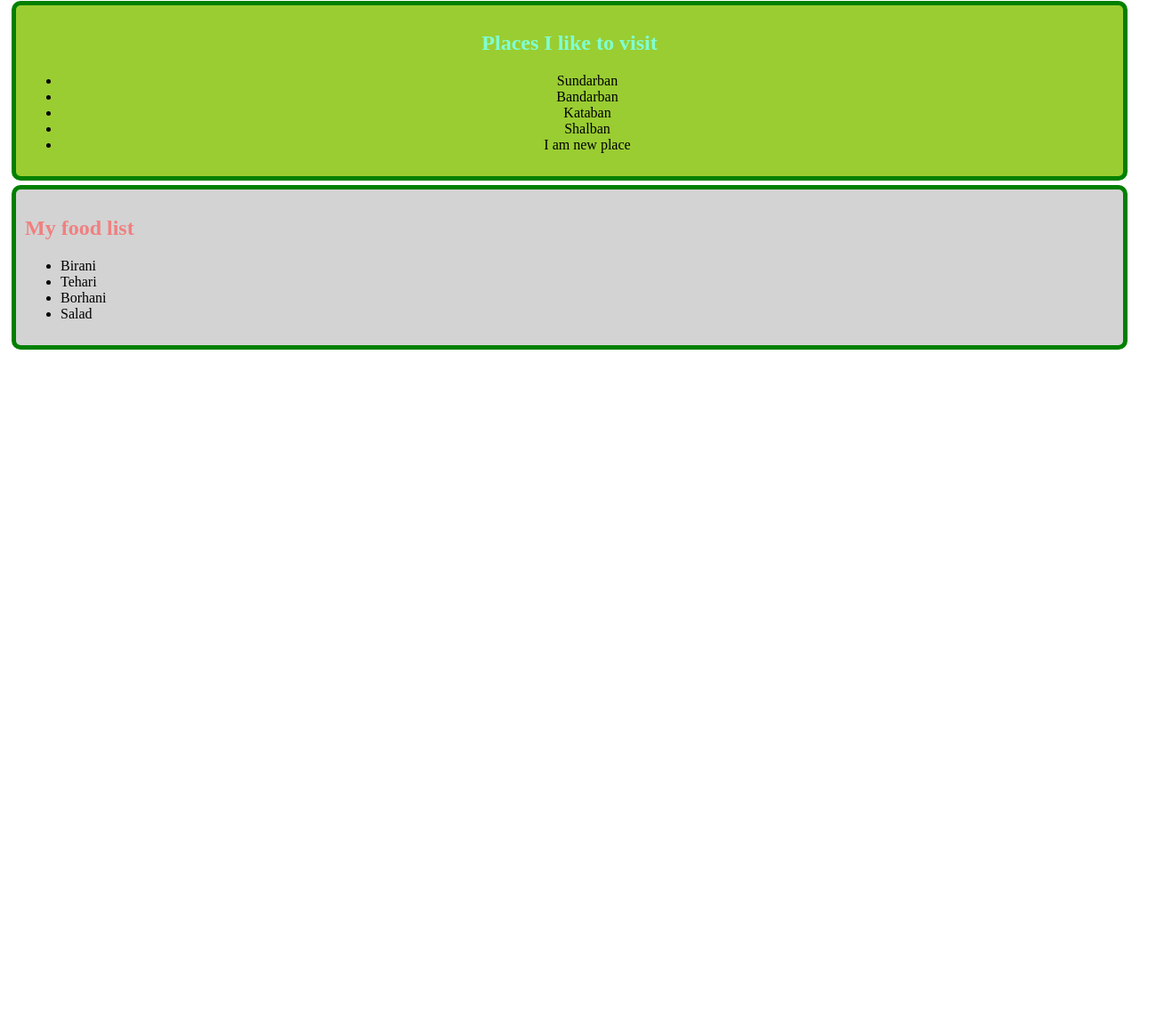
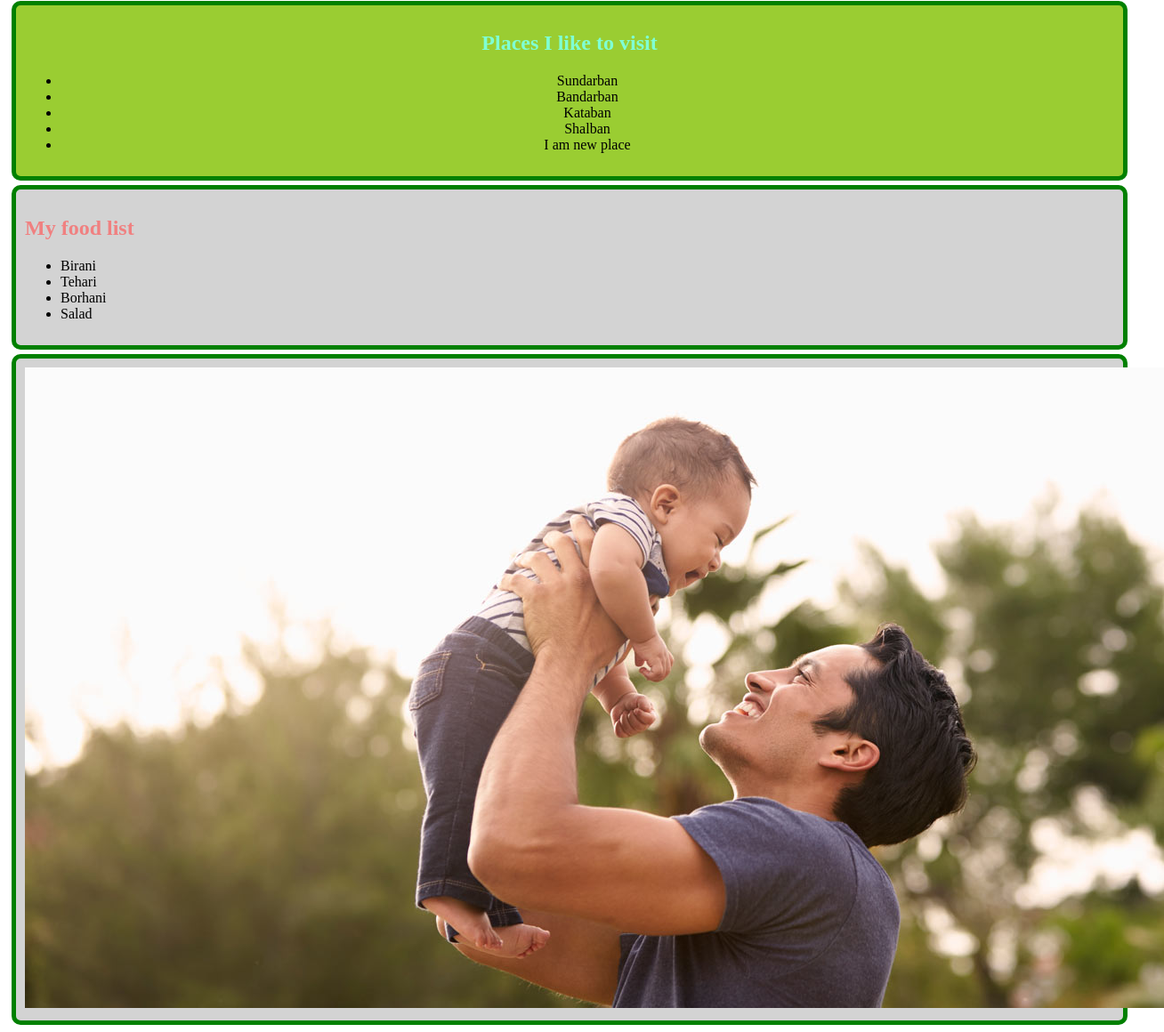
Before and after one commit to btamit/Integrating-javascript, a plain HTML site: page index.html in a window 1280 px wide. Shown: the part 529-1689 px from the top of the page at 89% size, 1308 px wide, since content can reach past the window. Before the commit the page ends 930 px from the top, so only its background shows below. Drawn offline with Linux system fonts and the light colour scheme.

Commit message:
added baby image

```diff
--- a/index.html
+++ b/index.html
@@ -45,6 +45,9 @@
         </ul>
       </section>
     </main>
+    <section>
+      <img src="Images/baby.jpg" alt="">
+     </section>
     <script src="JS/dom.js"></script>
     <script src="JS/append.js"></script>
     <script src="JS/styleInJs.js"></script>
```
Also changed, not shown: Images/baby.jpg (added).
